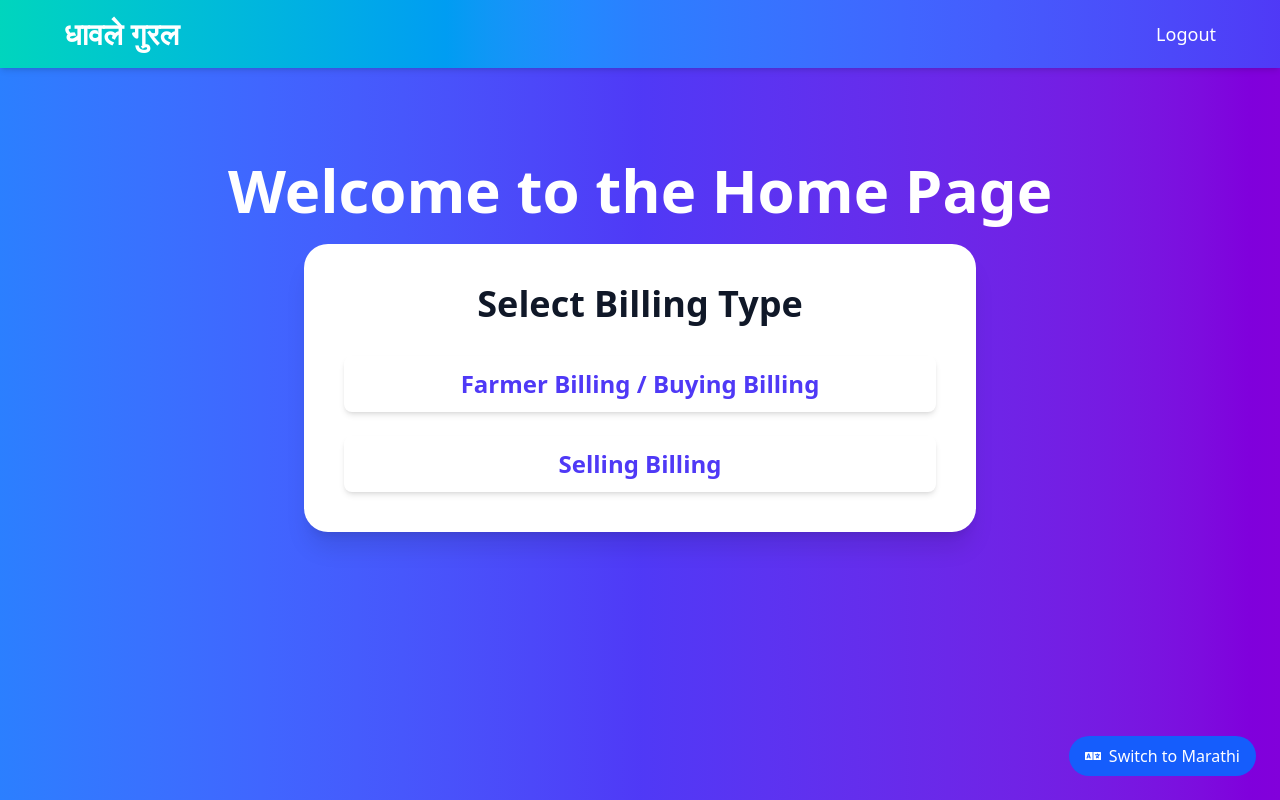
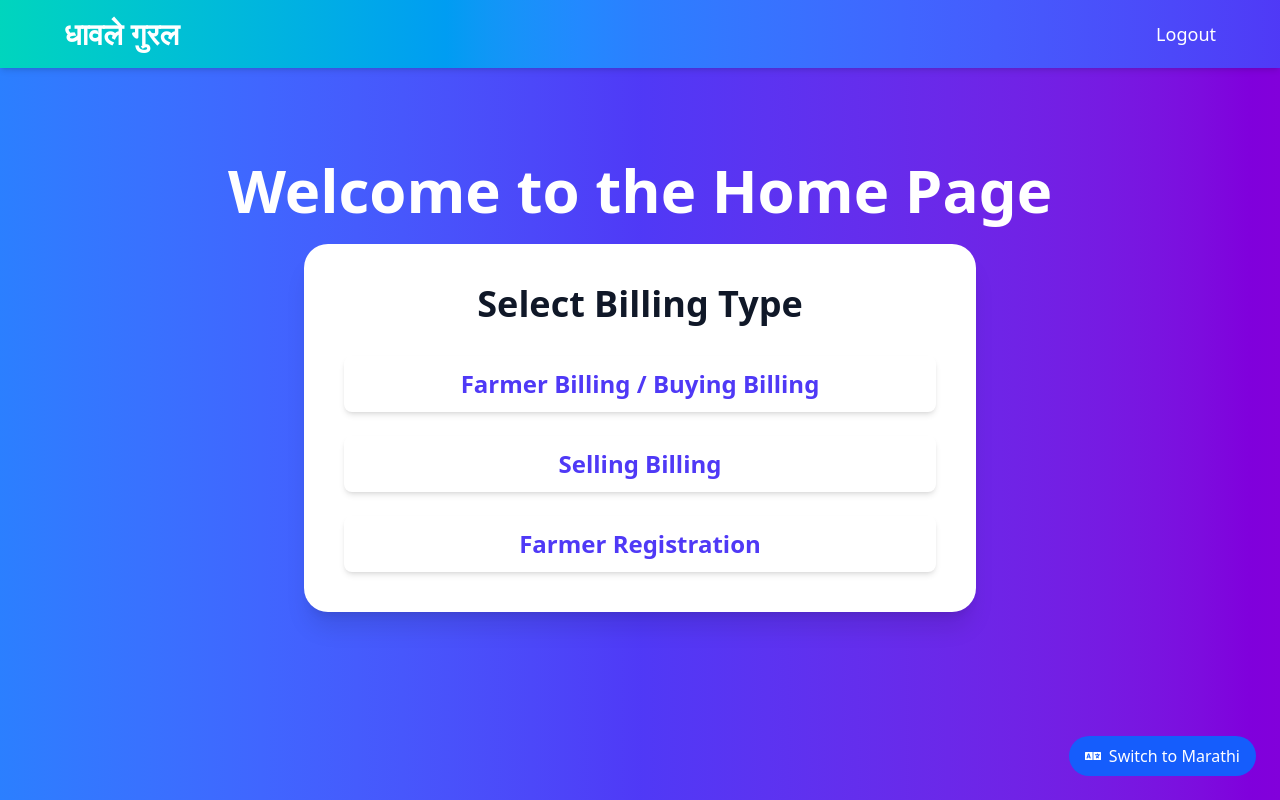
Before and after one commit to Adi56a/SugarCaneBillingSoftware, a React (Vite) app in the folder Frontend/: page / in a window 1280 px wide. Built offline with nearby package versions, Linux system fonts and the light colour scheme; sample sign-in values are in the browser's storage.

Commit message:
home page update

```diff
--- a/Frontend/src/pages/Home.jsx
+++ b/Frontend/src/pages/Home.jsx
@@ -19,8 +19,7 @@ const Home = () => {
       {/* Include Header Component */}
       <Header />
 
-      <div className="min-h-screen bg-gradient-to-r from-blue-500 via-indigo-600 to-purple-700 text-white font-sans pt-20"> {/* Added pt-20 for padding top */}
-
+      <div className="min-h-screen bg-gradient-to-r from-blue-500 via-indigo-600 to-purple-700 text-white font-sans pt-20">
         {/* Main Content Section */}
         <div className="flex flex-col items-center justify-start space-y-6 py-20">
 
@@ -30,7 +29,7 @@ const Home = () => {
           </h1>
 
           {/* Options Section */}
-          <div className="bg-white text-gray-900 p-10 rounded-3xl shadow-xl max-w-2xl w-full transform transition hover:scale-105 duration-300">
+          <div className="bg-white text-gray-900 p-10 rounded-3xl shadow-xl max-w-2xl w-full transform transition hover:scale-101 duration-300">
             <h2 className="text-4xl text-center font-semibold mb-8">
               {language === 'en' ? 'Select Billing Type' : 'बिलिंग प्रकार निवडा'}
             </h2>
@@ -54,6 +53,16 @@ const Home = () => {
                 {language === 'en' ? 'Selling Billing' : 'विक्री बिलिंग'}
               </Link>
             </div>
+
+            {/* Farmer Registration Option */}
+            <div className="mt-6 hover:shadow-xl transition-all ease-in-out duration-300">
+              <Link
+                to="/farmer_register" // Redirect to farmer registration page
+                className="block text-2xl text-indigo-600 font-semibold text-center py-3 px-6 rounded-lg shadow-md hover:bg-indigo-100 transition duration-200"
+              >
+                {language === 'en' ? 'Farmer Registration' : 'शेतकरी नोंदणी'}
+              </Link>
+            </div>
           </div>
         </div>
       </div>
```
